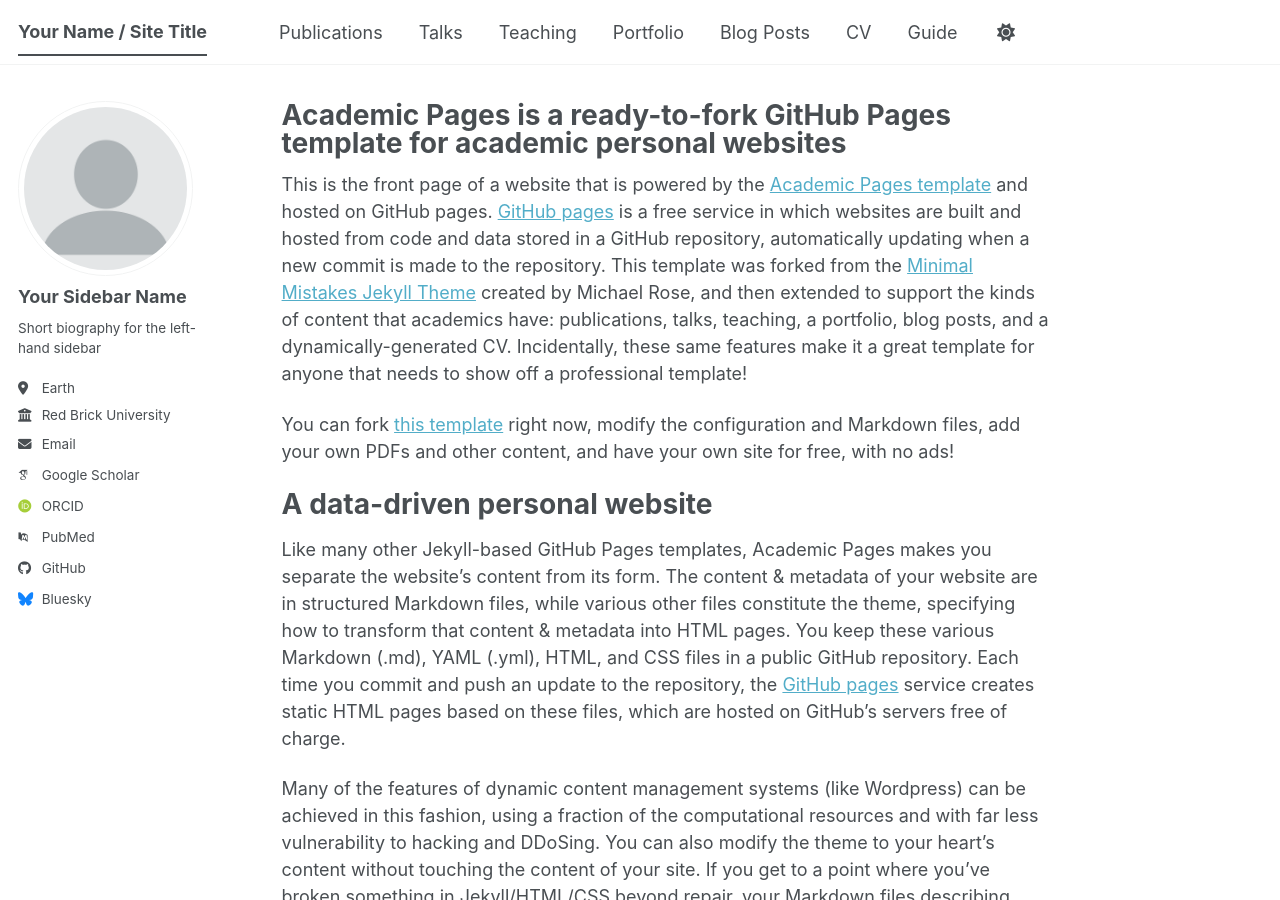
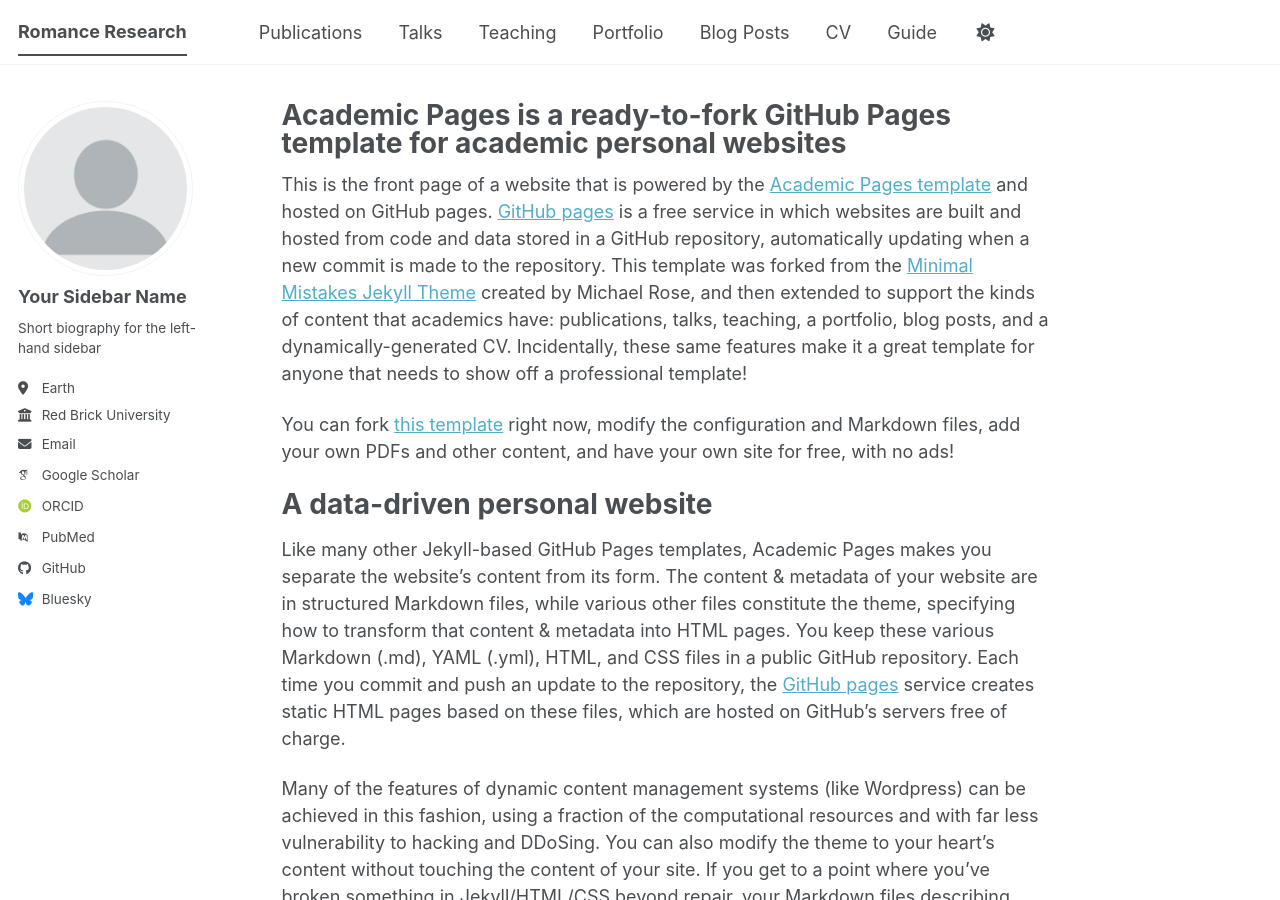
Before and after one commit to romanceresearch/romanceresearch.github.io, a Jekyll site: the page built from _pages/about.md, in a window 1280 px wide and 900 px high. Built offline with Jekyll 4.4.1, drawn with Linux system fonts in a browser that asks for light colours; some web fonts are replaced; a script bundle is joined from its source files by our own code; library files that are not in the unit come from our copies.

Commit message:
Update _config.yml
Title change

```diff
--- a/_config.yml
+++ b/_config.yml
@@ -9,7 +9,7 @@
 # Basic Site Settings
 locale                   : "en-US"
 site_theme               : "default" # The available themes options are "default", "air", "sunrise", "mint", "dirt" and "contrast"
-title                    : "Your Name / Site Title"
+title                    : "Romance Research"
 title_separator          : "-"
 name                     : &name "Your Name"
 description              : &description "Your Name's academic portfolio"   # Update this with a general description of your site, this is the default if not overridden by a page
```
